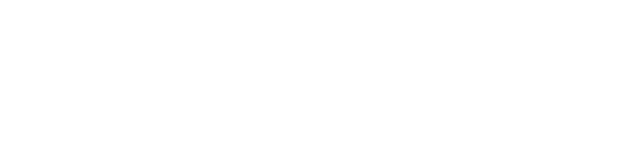
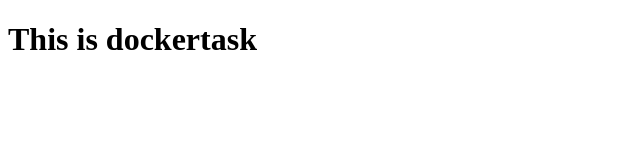
Before and after one commit to maheshkeshapogu/task15, a plain HTML site: page index.html in a window 1280 px wide. Shown: the whole page, without its empty margins (0-640 px from the left). Drawn offline with Linux system fonts and the light colour scheme.

Commit message:
Update index.html

```diff
--- a/index.html
+++ b/index.html
@@ -6,6 +6,6 @@
     <title>Document</title>
 </head>
 <body>
-
+    <h1>This is dockertask</h1>
 </body>
 </html>
```
